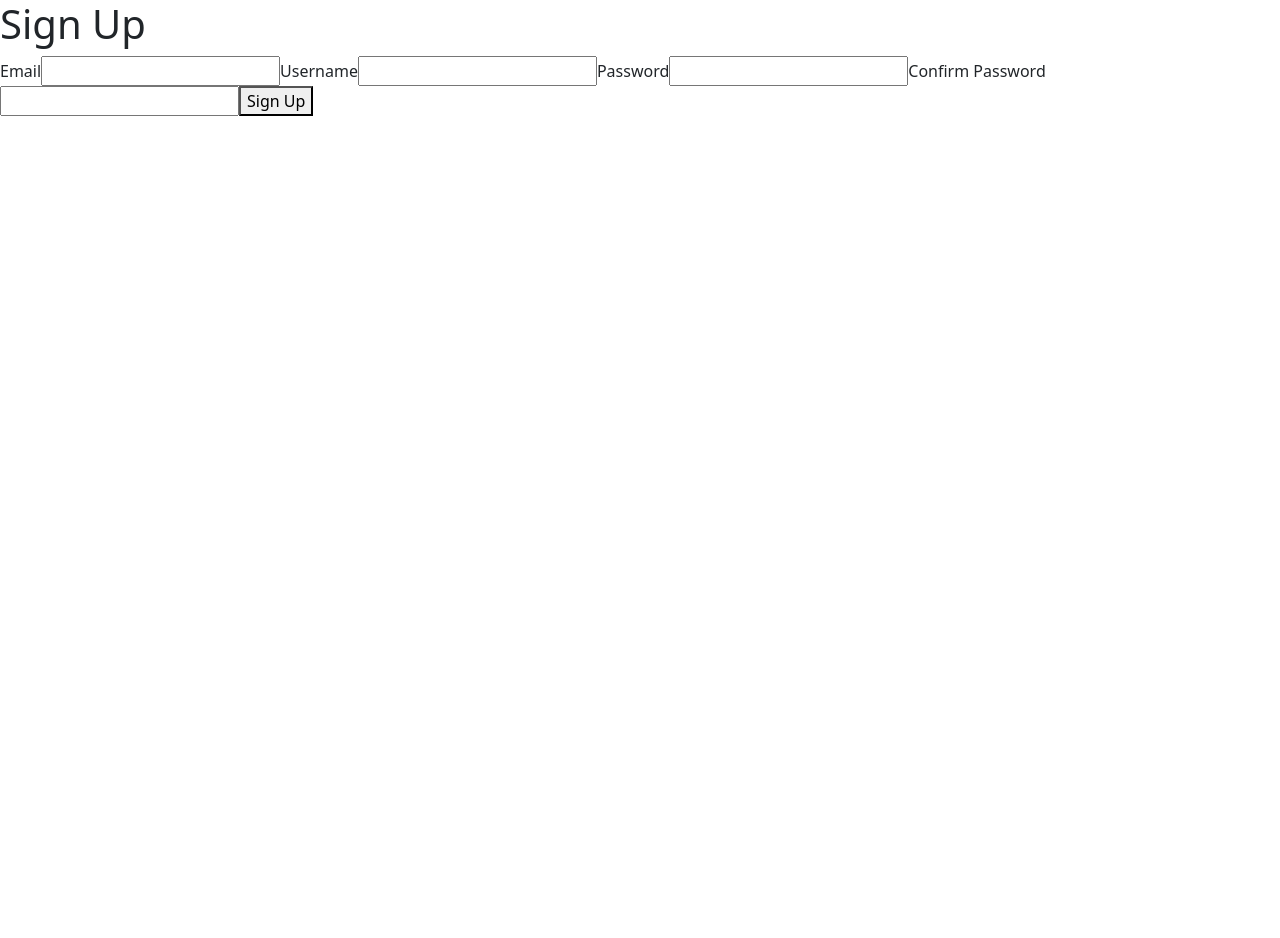
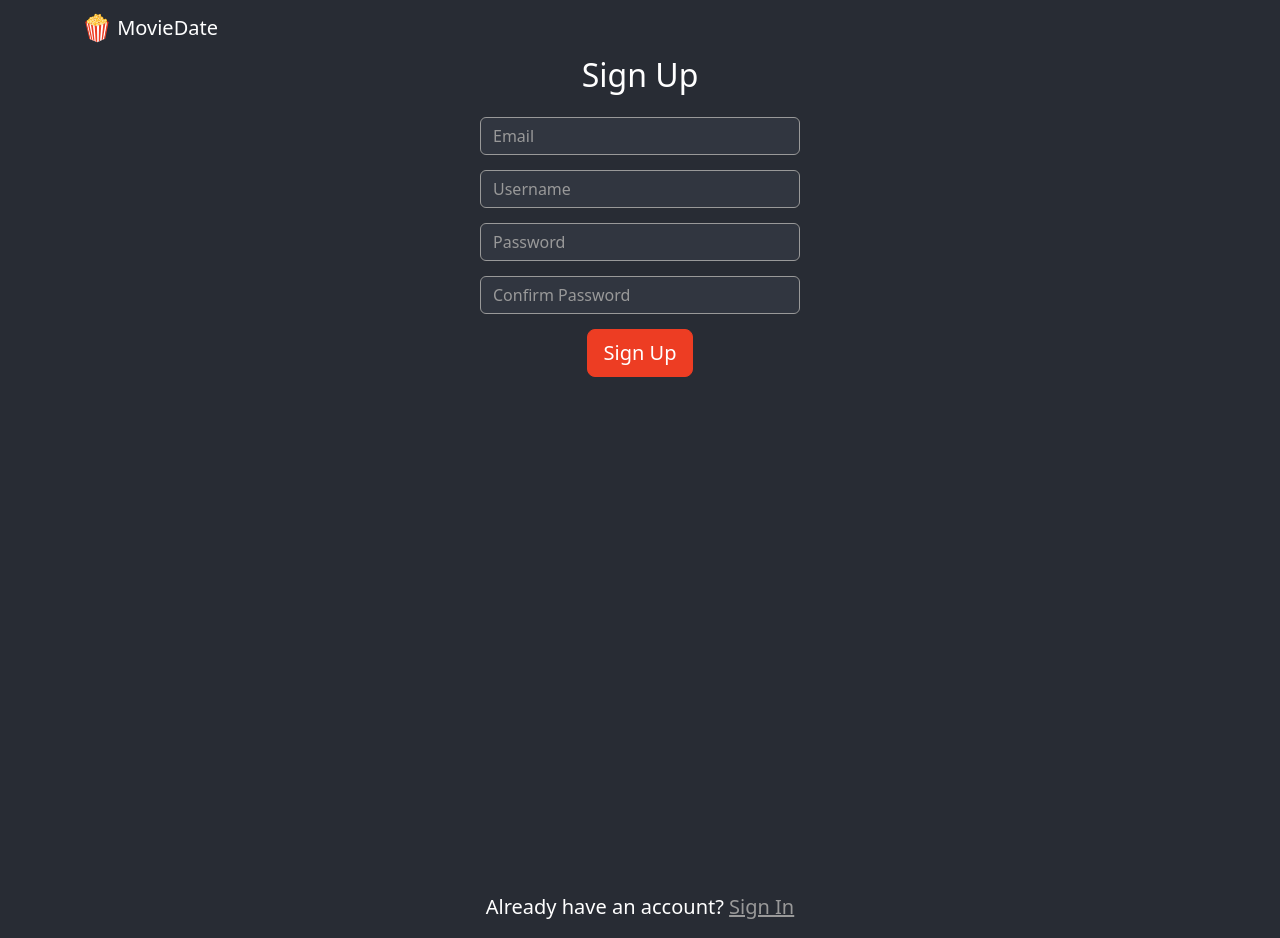
Before and after one commit to matthew-mclain/MovieDate, a React (Create React App) app in the folder client/: page /signup in a window 1280 px wide. Before the commit the page ends 800 px from the top, so only its background shows below. Built offline with nearby package versions, Linux system fonts and the light colour scheme.

Commit message:
Created front end pages for sign in and sign up

```diff
--- a/client/src/components/Home.js
+++ b/client/src/components/Home.js
@@ -4,26 +4,23 @@ import { Link } from 'react-router-dom';
 import Button from 'react-bootstrap/Button';
 import popcorn from './icons/popcorn.svg';
 import './style/Home.css';
+import MovieDateNavbar from './Navbar';
 
 function Home() {
   return (
     <div className="App">
+      <MovieDateNavbar />
       <header className="App-header">
         <img src={popcorn} className="App-logo" alt="logo" />
         <h1>MovieDate</h1>
         <p><small>Movie Planning Starts Here</small></p>
         <br />
-        <div className="mb-2">
+        <div>
           <Link to="/signup">
             <Button className="App-button" size="lg">
               Sign Up
             </Button>
           </Link>{' '}
-          <Link to="/signin">
-            <Button className="App-button" size="lg">
-              Sign In
-            </Button>
-          </Link>
         </div>
       </header>
     </div>
--- /dev/null
+++ b/client/src/components/Navbar.js
@@ -0,0 +1,25 @@
+import React from 'react';
+import { Navbar, Container } from 'react-bootstrap';
+import popcorn from './icons/popcorn.svg';
+import './style/Navbar.css';
+
+function MovieDateNavbar() {
+    return (
+        <Navbar className="bg-body-tertiary">
+            <Container>
+                <Navbar.Brand href="/">
+                    <img
+                        alt=""
+                        src={popcorn}
+                        width="30"
+                        height="30"
+                        className="d-inline-block align-top"
+                    />{' '}
+                    MovieDate
+                </Navbar.Brand>
+            </Container>
+        </Navbar>
+    );
+}
+
+export default MovieDateNavbar;
--- a/client/src/components/SignIn.js
+++ b/client/src/components/SignIn.js
@@ -1,16 +1,27 @@
 import React from 'react';
+import { Button } from 'react-bootstrap';
+import './style/Home.css';
+import MovieDateNavbar from './Navbar';
 
 function SignIn() {
     return (
-        <div>
-        <h1>Sign In</h1>
-        <form>
-            <label htmlFor="email">Email</label>
-            <input type="email" id="email" name="email" />
-            <label htmlFor="password">Password</label>
-            <input type="password" id="password" name="password" />
-            <button type="submit">Sign In</button>
-        </form>
+        <div className="App">
+            <MovieDateNavbar />
+            <header className="App-header">
+                <h2>Sign In</h2>
+                <form className="App-form">
+                    <div className="form-group">
+                        <input type="text" id="username" name="username" className="form-control" placeholder="Username" />
+                    </div>
+                    <div className="form-group">
+                        <input type="password" id="password" name="password" className="form-control" placeholder="Password" />
+                    </div>
+                    <Button className="App-button" size="lg">
+                        Sign In
+                    </Button>
+                </form>
+                <p className="App-paragraph">Need an account? <a href="/signup">Sign Up</a></p>
+            </header>
         </div>
     );
 }
--- a/client/src/components/SignUp.js
+++ b/client/src/components/SignUp.js
@@ -1,20 +1,33 @@
 import React from 'react';
+import { Button } from 'react-bootstrap';
+import './style/Home.css';
+import MovieDateNavbar from './Navbar';
 
 function SignUp() {
     return (
-        <div>
-        <h1>Sign Up</h1>
-        <form>
-            <label htmlFor="email">Email</label>
-            <input type="email" id="email" name="email" />
-            <label htmlFor="username">Username</label>
-            <input type="text" id="username" name="username" />
-            <label htmlFor="password">Password</label>
-            <input type="password" id="password" name="password" />
-            <label htmlFor="confirmPassword">Confirm Password</label>
-            <input type="password" id="confirmPassword" name="confirmPassword" />
-            <button type="submit">Sign Up</button>
-        </form>
+        <div className="App">
+            <MovieDateNavbar />
+            <header className="App-header">
+                <h2>Sign Up</h2>
+                <form className="App-form">
+                    <div className="form-group">
+                        <input type="email" id="email" name="email" className="form-control" placeholder="Email" />
+                    </div>
+                    <div className="form-group">
+                        <input type="text" id="username" name="username" className="form-control" placeholder="Username" />
+                    </div>
+                    <div className="form-group">
+                        <input type="password" id="password" name="password" className="form-control" placeholder="Password" />
+                    </div>
+                    <div className="form-group">
+                        <input type="password" id="confirmPassword" name="confirmPassword" className="form-control" placeholder="Confirm Password" />
+                    </div>
+                    <Button className="App-button" size="lg">
+                        Sign Up
+                    </Button>
+                </form>
+                <p className="App-paragraph">Already have an account? <a href="/signin">Sign In</a></p>
+            </header>
         </div>
     );
 }
--- a/client/src/components/style/Home.css
+++ b/client/src/components/style/Home.css
@@ -1,5 +1,6 @@
 .App {
   text-align: center;
+  background-color: #282c34;
 }
 
 .App-logo {
@@ -35,3 +36,32 @@
     --bs-btn-active-border-color: #fce193;
   }
 }
+
+.App-form {
+  width: 100%;
+  max-width: 350px;
+  padding: 15px;
+  margin-bottom: 500px;
+}
+
+.App-form .form-group {
+  margin-bottom: 15px;
+}
+
+.App-form .form-control {
+  background-color: #313640;
+  color: white;
+  border-color: #999;
+}
+
+.App-form .form-control::placeholder {
+  color: #999;
+}
+
+.App-paragraph {
+  font-size: 20px;
+}
+
+.App-paragraph a {
+  color: #999;
+}
--- /dev/null
+++ b/client/src/components/style/Navbar.css
@@ -0,0 +1,7 @@
+.bg-body-tertiary {
+    background-color: #282c34 !important;
+}
+
+.bg-body-tertiary .navbar-brand {
+    color: white;
+}
```
